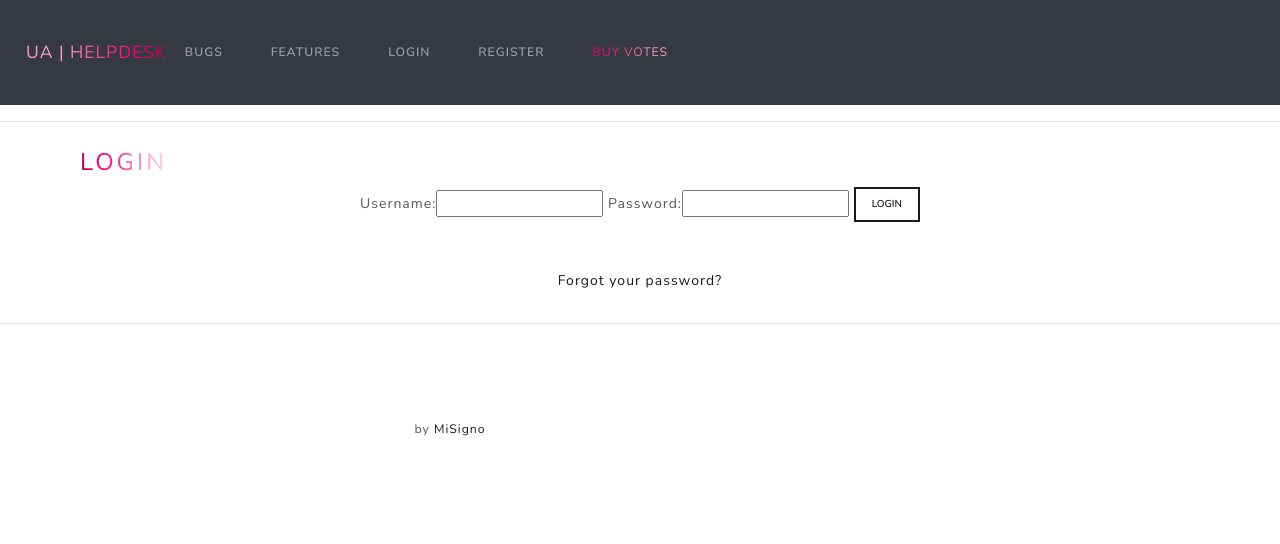
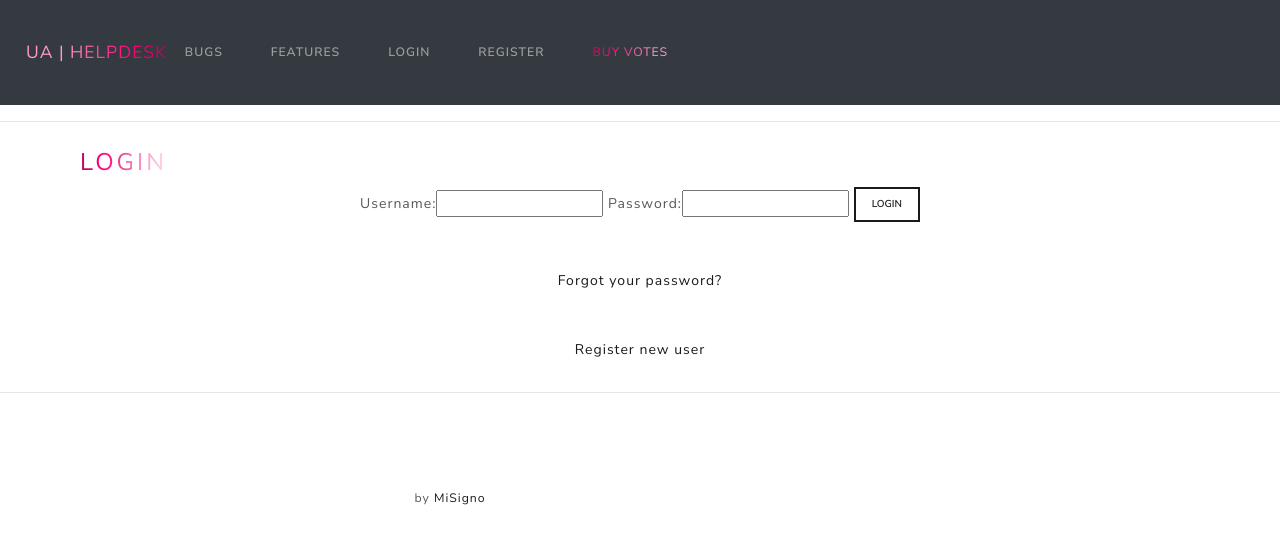
Before and after one commit to Mgsignorelli/unicornticket, a Django app: page /accounts/login/ in a window 1280 px wide. Shown: the top 544 px of the page. Run offline with Django 3.2, Linux system fonts and the light colour scheme; parts of the project's set-up code (start-up, migrations or seed data) failed here and were passed over; some libraries are stand-ins or nearby versions.

Commit message:
add link to registration from login

```diff
--- a/accounts/templates/login.html
+++ b/accounts/templates/login.html
@@ -23,6 +23,9 @@
                 <p class="mt-5">
                     <a href="{% url 'password_reset' %}">Forgot your password?</a>
                 </p>
+                <p class="mt-5">
+                    <a href="{% url 'registration' %}">Register new user</a>
+                </p>
             </div>
         </div>
     </div>
```
